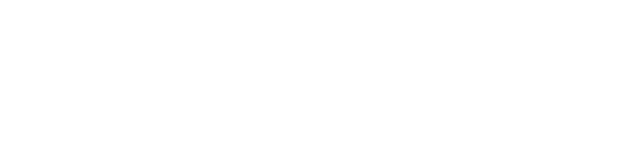
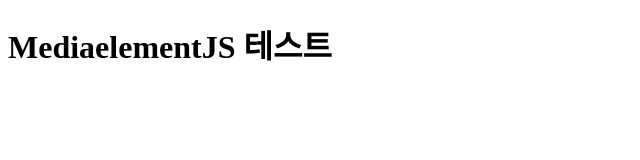
Before and after one commit to yangkwa/mediaelementTest, a plain HTML site: page index.html in a window 1280 px wide. Shown: the whole page, without its empty margins (0-640 px from the left). Drawn offline with Linux system fonts and the light colour scheme.

Commit message:
제목 추가

```diff
--- a/index.html
+++ b/index.html
@@ -7,6 +7,7 @@
     <title>Document</title>
 </head>
 <body>
+    <h1>MediaelementJS 테스트</h1>
     <script>
 
     </script>
```
